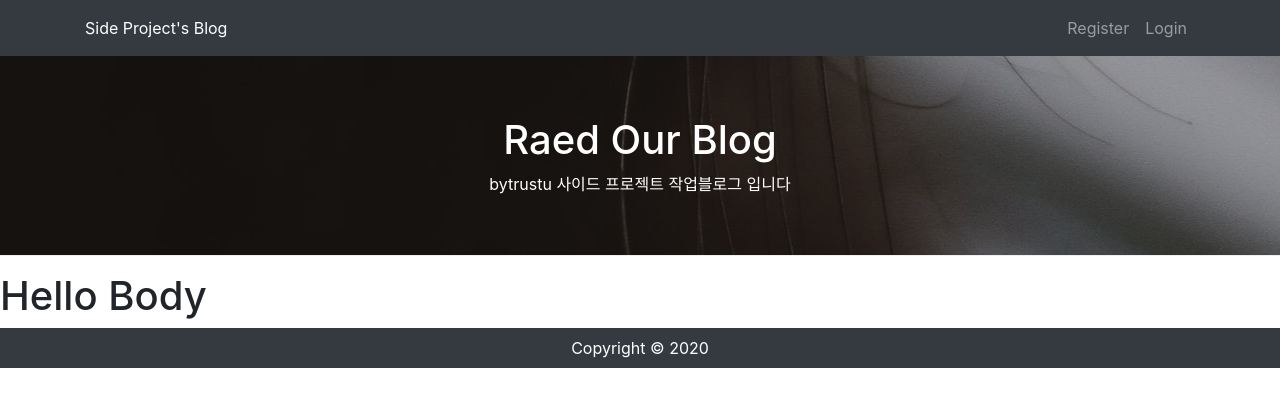
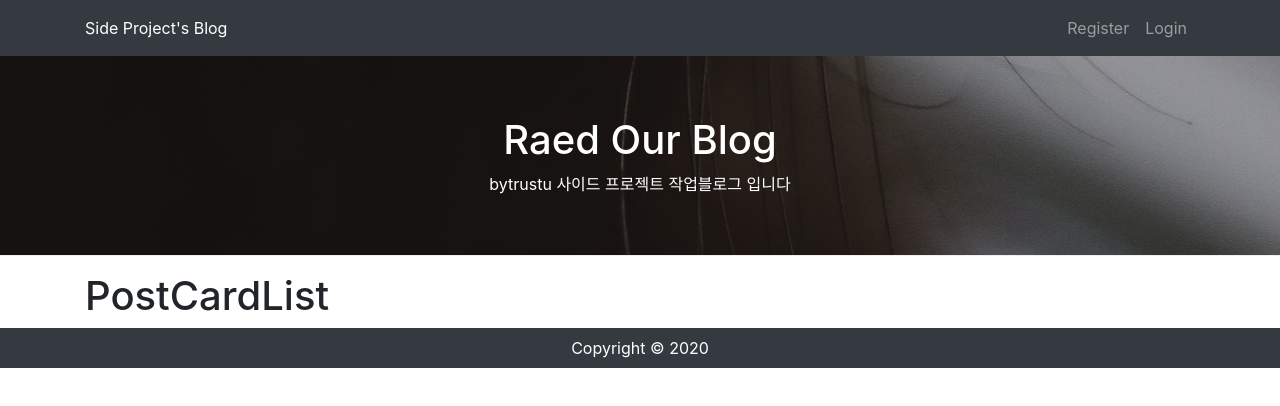
Before and after one commit to bytrustu/2019-blog, a React (Create React App) app in the folder client/: page / in a window 1280 px wide. Shown: the top 406 px of the page. Built offline with nearby package versions, Linux system fonts and the light colour scheme; no server answers.

Commit message:
add front router

```diff
--- a/client/src/routes/Router.js
+++ b/client/src/routes/Router.js
@@ -2,13 +2,29 @@
 import Header from "../components/Header";
 import Footer from "../components/Footer";
 import AppNavbar from "../components/AppNavbar";
+import {Container} from "reactstrap";
+import {Switch, Route, Redirect} from "react-router-dom";
+import PostCardList from "./normalRoute/PostCardList";
+import PostWrite from "./normalRoute/PostWrite";
+import PostDetail from "./normalRoute/PostDetail";
+import CategoryResult from "./normalRoute/CategoryResult";
+import Search from "./normalRoute/Search";
 
 const MyRouter = () => {
     return (
         <>
             <AppNavbar/>
             <Header/>
-            <h1>Hello Body</h1>
+            <Container id="main-body">
+                <Switch>
+                    <Route path="/" exact component={PostCardList}/>
+                    <Route path="/post" exact component={PostWrite}/>
+                    <Route path="/post/:id" exact component={PostDetail}/>
+                    <Route path="/post/category/:categoryName" exact component={CategoryResult}/>
+                    <Route path="/search/:searchTerm" exact component={Search}/>
+                    <Redirect from="*" to="/" />
+                </Switch>
+            </Container>
             <Footer/>
         </>
     )
--- /dev/null
+++ b/client/src/routes/normalRoute/CategoryResult.js
@@ -0,0 +1,9 @@
+import React from 'react';
+
+const CategoryResult = () => {
+    return (
+        <h1>Category Result</h1>
+    )
+}
+
+export default CategoryResult;
--- /dev/null
+++ b/client/src/routes/normalRoute/PostCardList.js
@@ -0,0 +1,9 @@
+import React from 'react';
+
+const PostCardList = () => {
+    return (
+        <h1>PostCardList</h1>
+    )
+}
+
+export default PostCardList;
--- /dev/null
+++ b/client/src/routes/normalRoute/PostDetail.js
@@ -0,0 +1,9 @@
+import React from 'react';
+
+const PostDetail = () => {
+    return (
+        <h1>PostDetail</h1>
+    )
+}
+
+export default PostDetail;
--- /dev/null
+++ b/client/src/routes/normalRoute/PostWrite.js
@@ -0,0 +1,9 @@
+import React from 'react';
+
+const PostWrite = () => {
+    return (
+        <h1>PostWrite</h1>
+    )
+}
+
+export default PostWrite;
--- /dev/null
+++ b/client/src/routes/normalRoute/Search.js
@@ -0,0 +1,9 @@
+import React from 'react';
+
+const Search = () => {
+    return (
+        <h1>Search</h1>
+    )
+}
+
+export default Search;
```
Also changed, not shown: client/src/routes/normalRoute/PostEdit.js (added, +9 -0 lines), client/src/routes/normalRoute/Profile.js (added, +9 -0 lines).
